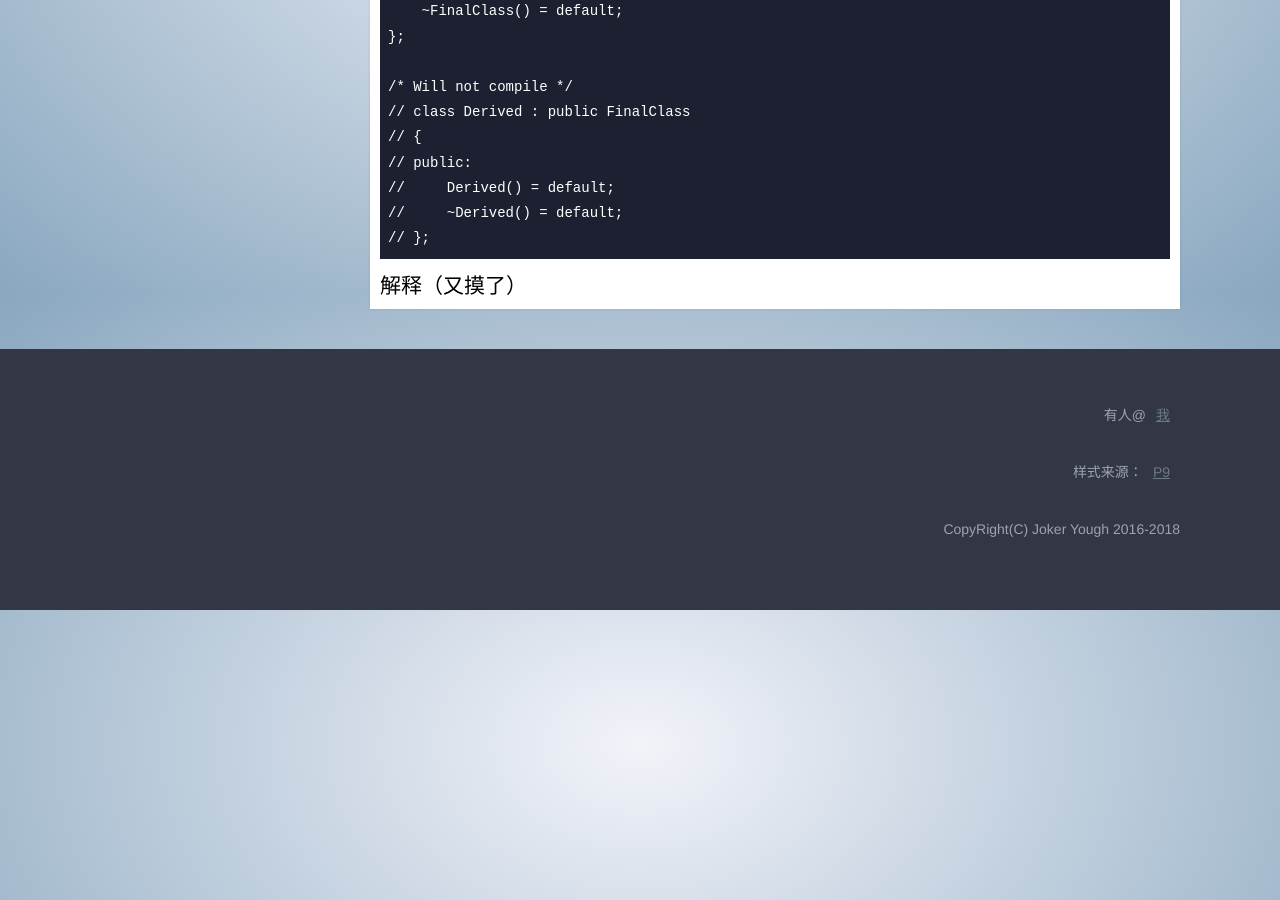
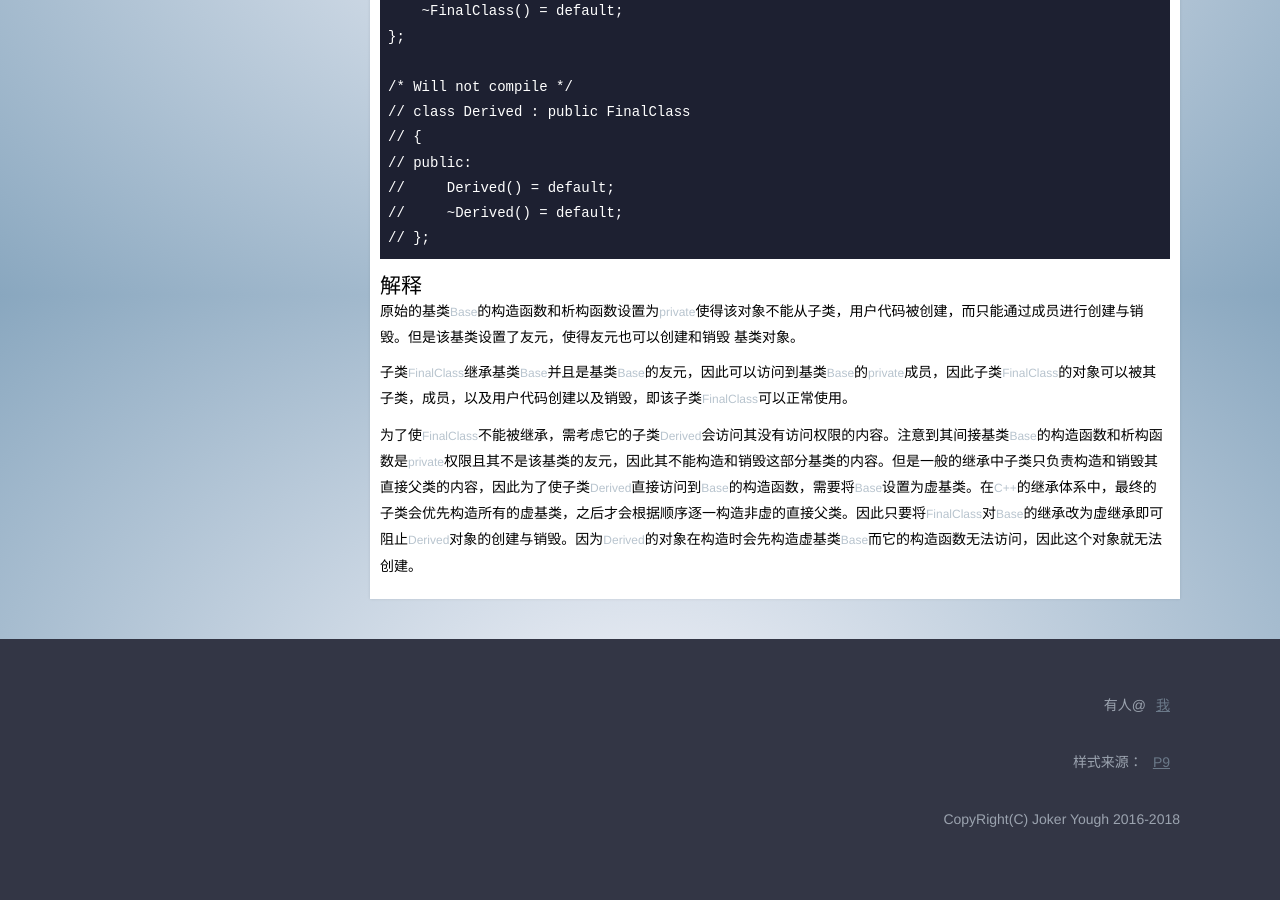
Before and after one commit to pw1316/pw1316.github.io, a Jekyll site: the page built from _posts/2018-06-05-CPP-FinalClass.md, in a window 1280 px wide and 900 px high, scrolled down 605 px. Built offline with Jekyll 4.4.1, drawn with Linux system fonts in a browser that asks for light colours; nearby versions of some CDN libraries.

Commit message:
add post

````diff
--- a/_posts/2018-06-05-CPP-FinalClass.md
+++ b/_posts/2018-06-05-CPP-FinalClass.md
@@ -36,4 +36,11 @@ public:
 // };
 ```
 
-## 解释（又摸了）
+## 解释
+
+原始的基类*Base*的构造函数和析构函数设置为*private*使得该对象不能从子类，用户代码被创建，而只能通过成员进行创建与销毁。但是该基类设置了友元，使得友元也可以创建和销毁
+基类对象。
+
+子类*FinalClass*继承基类*Base*并且是基类*Base*的友元，因此可以访问到基类*Base*的*private*成员，因此子类*FinalClass*的对象可以被其子类，成员，以及用户代码创建以及销毁，即该子类*FinalClass*可以正常使用。
+
+为了使*FinalClass*不能被继承，需考虑它的子类*Derived*会访问其没有访问权限的内容。注意到其间接基类*Base*的构造函数和析构函数是*private*权限且其不是该基类的友元，因此其不能构造和销毁这部分基类的内容。但是一般的继承中子类只负责构造和销毁其直接父类的内容，因此为了使子类*Derived*直接访问到*Base*的构造函数，需要将*Base*设置为虚基类。在*C++*的继承体系中，最终的子类会优先构造所有的虚基类，之后才会根据顺序逐一构造非虚的直接父类。因此只要将*FinalClass*对*Base*的继承改为虚继承即可阻止*Derived*对象的创建与销毁。因为*Derived*的对象在构造时会先构造虚基类*Base*而它的构造函数无法访问，因此这个对象就无法创建。
````
Also changed, not shown: _posts/2018-06-08-SIG07-FLSM.md (added, +9 -0 lines).
